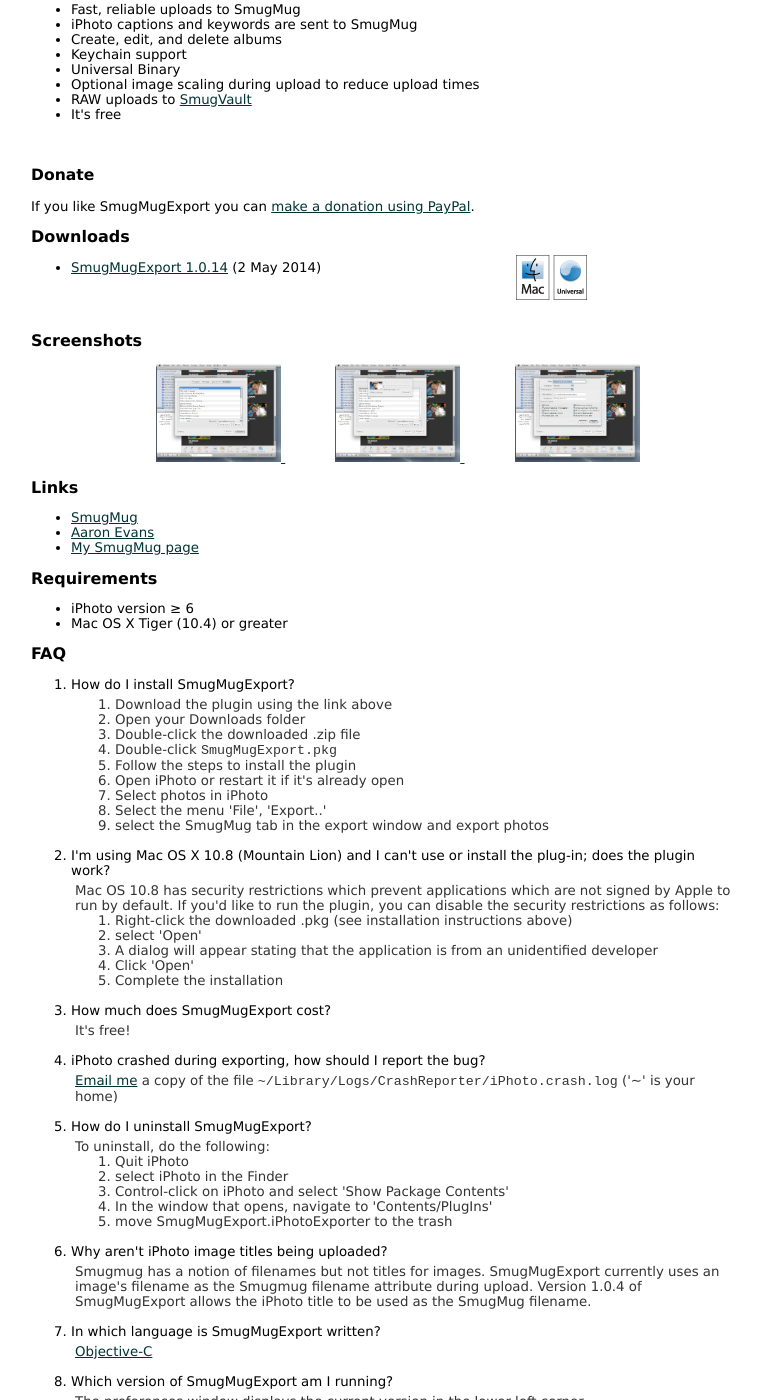
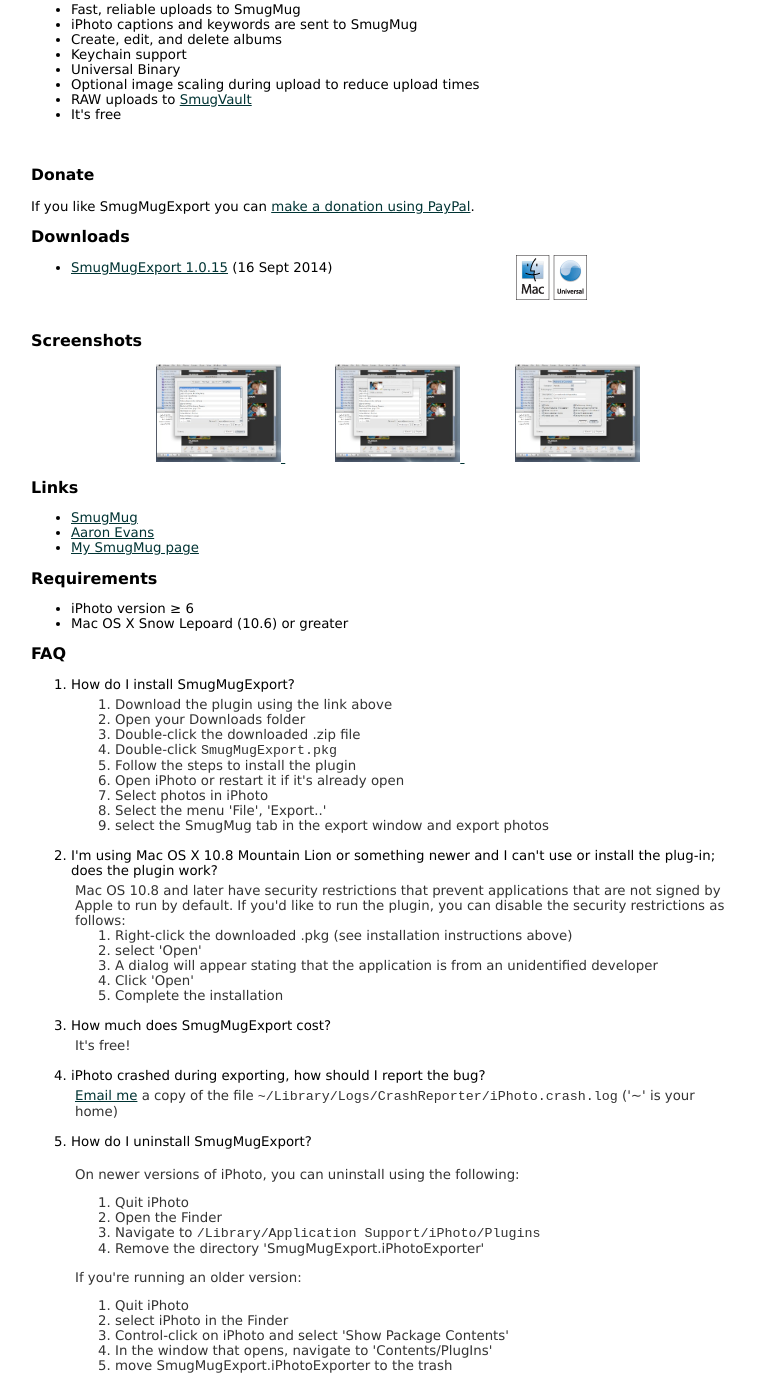
Before and after one commit to aarone/aarone.org, a Jekyll site: the page built from source/smugmugexport.html, in a window 1280 px wide and 1400 px high, scrolled down 215 px. Shown: the whole window, without its empty margins (4-765 px from the left). Built offline with Jekyll 4.4.1, drawn with Linux system fonts in a browser that asks for light colours; Markdown is read by kramdown in place of the engine named in the settings.

```diff
--- a/source/_includes/aarone.css
+++ b/source/_includes/aarone.css
@@ -50,7 +50,7 @@ section ul {
   padding-right: 0;
 }
 
-@media screen and (max-height: 600px) {
+@media screen and (max-height: 700px) {
   #page {
     padding-top: 10%;
   }
--- a/source/index.html
+++ b/source/index.html
@@ -3,10 +3,9 @@ layout: default
 title: Aaron Evans
 ---
 
-<div id="page" itemscope itemtype="http://data-vocabulary.org/Person">
+<div id="page">
   <div class="col">
     <header>
-      <meta itemprop="image" content="images/aaron.jpg">
       <img id="aaron" src="images/aaron.jpg" alt="Aaron Evans">
     </header>
   </div>
--- a/source/smugmugexport.html
+++ b/source/smugmugexport.html
@@ -39,7 +39,8 @@ title: SmugMugExport
         <div id="universal"><img alt="universal binary icon" src="images/smugmugexport/MacOSX_Universal_45px.gif" /></div>
         <h2>Downloads</h2>
         <ul>
-          <li><a href="http://s3.amazonaws.com/smugmugexport/SmugMugExport-1.0.14.zip">SmugMugExport 1.0.14</a>  (2 May 2014)</li>
+          <li><a href="http://s3.amazonaws.com/smugmugexport/SmugMugExport-1.0.15.zip">SmugMugExport 1.0.15</a>  (16 Sept 2014)</li>
+          <!--<li><a href="http://s3.amazonaws.com/smugmugexport/SmugMugExport-1.0.14.zip">SmugMugExport 1.0.14</a>  (2 May 2014)</li>-->
           <!-- <li><a href="http://s3.amazonaws.com/smugmugexport/SmugMugExport-1.0.11.zip">SmugMugExport 1.0.11</a>  (11 Aug 2013)</li> -->
           <!--    <li><a href="http://s3.amazonaws.com/smugmugexport/SmugMugExport-1.0.10.zip">SmugMugExport 1.0.10</a>  (6 Dec 2008, <a href="http://s3.amazonaws.com/smugmugexport/website/release-notes/ReleaseNotes-1.0.10.txt">Release Notes</a>)</li> -->
         </ul>
@@ -83,7 +84,7 @@ title: SmugMugExport
         <h2>Requirements</h2>
         <ul>
           <li>iPhoto version &ge; 6</li>
-          <li>Mac OS X Tiger (10.4) or greater</li>
+          <li>Mac OS X Snow Lepoard (10.6) or greater</li>
         </ul>
 
         <h2>FAQ</h2>
@@ -105,10 +106,10 @@ title: SmugMugExport
                 </ol>
               </div>
             </li>
-            <li>I'm using Mac OS X 10.8 (Mountain Lion) and I can't use or install the plug-in; does the plugin work?
+            <li>I'm using Mac OS X 10.8 Mountain Lion or something newer and I can't use or install the plug-in; does the plugin work?
               <div class="answer">
-                Mac OS 10.8 has security restrictions which prevent
-                applications which are not signed by Apple to run by default.
+                Mac OS 10.8 and later have security restrictions that prevent
+                applications that are not signed by Apple to run by default.
                 If you'd like to run the plugin, you can disable the security
                 restrictions as follows:
                 <ol>
@@ -129,7 +130,17 @@ title: SmugMugExport
             </li>
             <li>How do I uninstall SmugMugExport?
               <div class="answer">
-                To uninstall, do the following:
+                <p>
+                On newer versions of iPhoto, you can uninstall using the following:
+                <ol>
+                  <li>Quit iPhoto</li>
+                  <li>Open the Finder</li>
+                  <li>Navigate to <code>/Library/Application Support/iPhoto/Plugins</code></li>
+                  <li>Remove the directory 'SmugMugExport.iPhotoExporter'</li>
+                </ol>
+                </p>
+                <p>
+                If you're running an older version:
                 <ol>
                   <li>Quit iPhoto</li>
                   <li>select iPhoto in the Finder</li>
@@ -137,6 +148,7 @@ title: SmugMugExport
                   <li>In the window that opens, navigate to 'Contents/PlugIns'</li>
                   <li>move SmugMugExport.iPhotoExporter to the trash</li>
                 </ol>
+                </p>
               </div>
             </li>
             <li>Why aren't iPhoto image titles being uploaded?
@@ -165,7 +177,7 @@ title: SmugMugExport
         SmugMugExport is distributed under the <a href="http://www.opensource.org/licenses/bsd-license.php">New BSD License</a>.
         The source is <a href="http://github.com/aarone/smugmugexport">available at github</a>.
 
-        <p>Bugs and patches can be reported to <a href="mailto:%61%61%72%6F%6E%40%61%61%72%6F%6E%65%2E%6F%72%67">the author</a> </p>
+        <p>Bugs and patches can be reported to <a href="mailto:%61%61%72%6F%6E%40%61%61%72%6F%6E%65%2E%6F%72%67">the author</a></p>
 
       </div>
 
```
Also changed, not shown: source/resume.html (+15 -0 lines), 1 other file.
